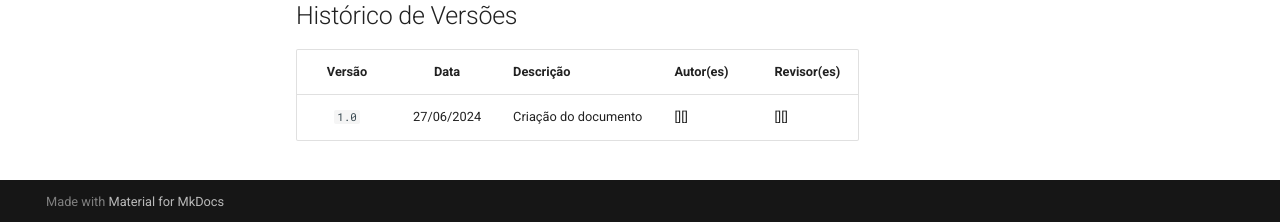
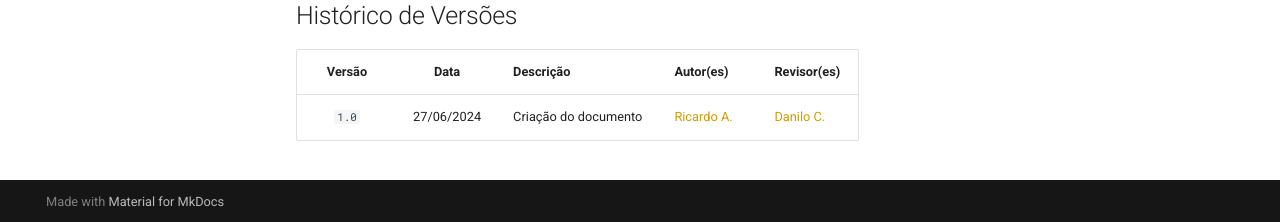
Before and after one commit to Requisitos-de-Software/2024.1-Serasa, an MkDocs documentation site: the page built from docs/verificacao/grupo/pos-rastreabilidade/forward-from.md, in a window 1280 px wide and 900 px high, scrolled down 2306 px. Shown: the part 675-897 px from the top of the window. Built offline with MkDocs 1.6.1 and Material for MkDocs 9.7.7, drawn with Linux system fonts in a browser that asks for light colours; comment, search, counter and statistics services are not loaded.

Commit message:
add revi

```diff
--- a/docs/verificacao/grupo/pos-rastreabilidade/forward-from.md
+++ b/docs/verificacao/grupo/pos-rastreabilidade/forward-from.md
@@ -110,7 +110,7 @@ pie
 
 | Versão | Data | Descrição | Autor(es) | Revisor(es) |
 | :----: | :--: | --------- | ----------- | ------ |
-| `1.0`  | 27/06/2024 | Criação do documento | [][] | [][] |
+| `1.0`  | 27/06/2024 | Criação do documento | [Ricardo A.][RicardoGH] |  [Danilo C.][DaniloGH] |
 
 [ClaudioGH]: https://github.com/claudiohsc
 [DaniloGH]: https://github.com/Danilo-Carvalho-Antunes
```
Also changed, not shown: docs/verificacao/grupo/pos-rastreabilidade/planejamento_03.md (+1 -1 lines).
